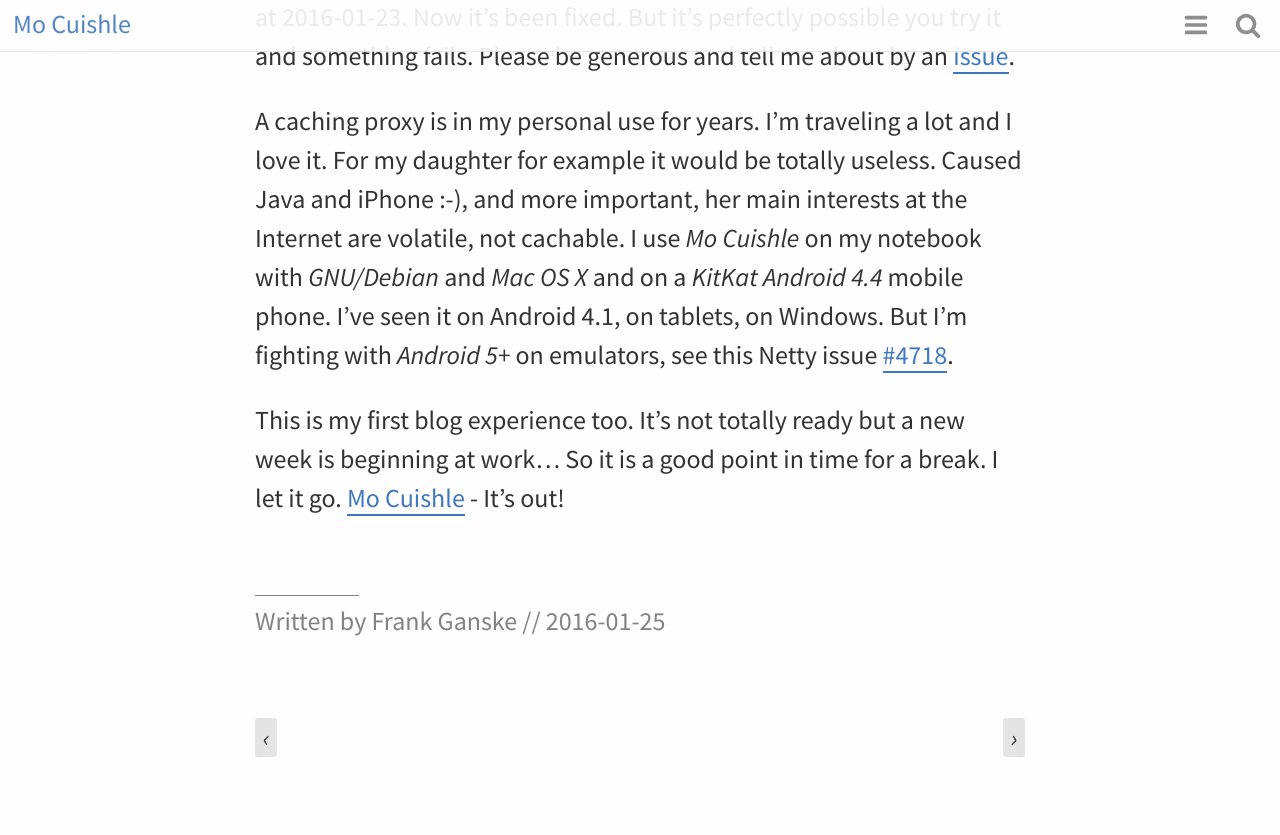
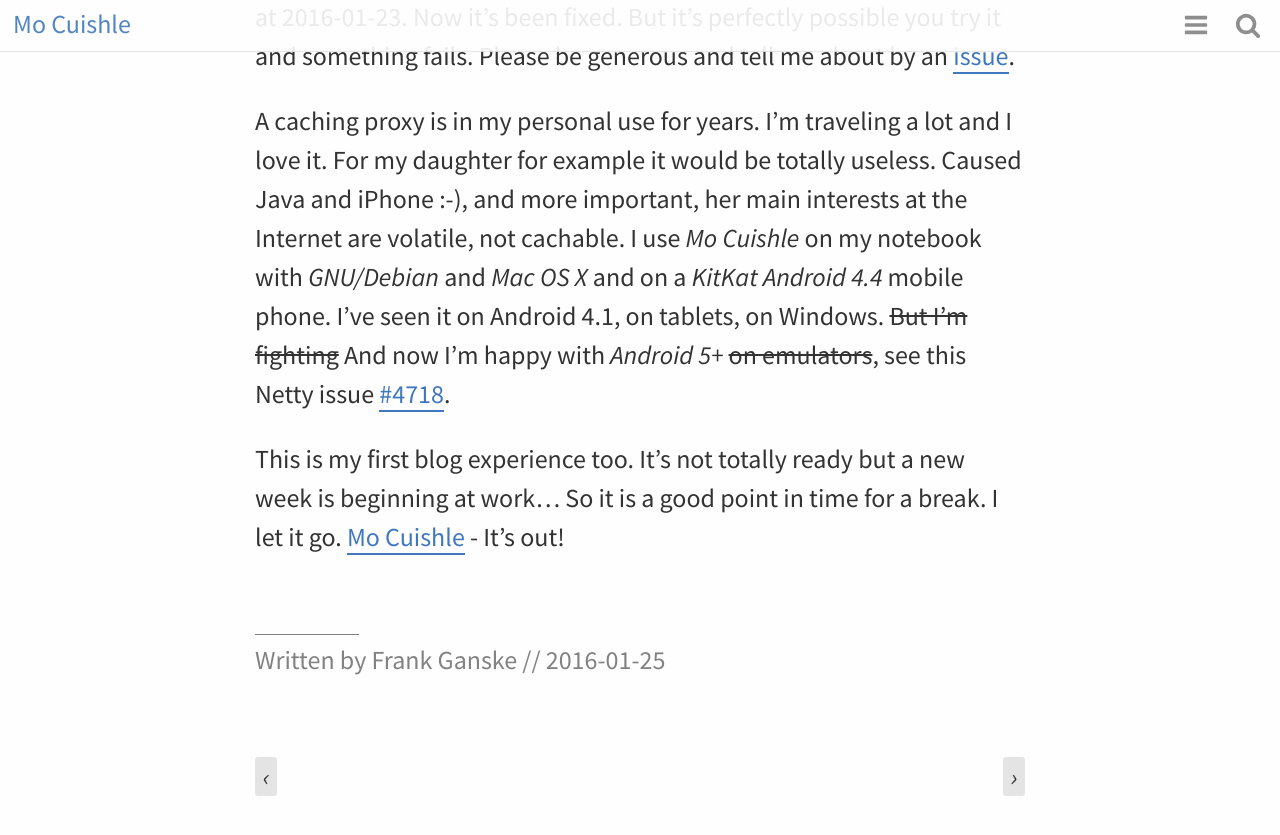
Before and after one commit to ganskef/MoCuishle, a Jekyll site: the page built from _posts/2016-01-25-it-is-out.md, in a window 1280 px wide and 900 px high, scrolled down 1200 px. Shown: the top 835 px of the window. Built offline with Jekyll 4.4.1, drawn with Linux system fonts in a browser that asks for light colours.

Commit message:
Android 5+ is fixed now.

```diff
--- a/_posts/2016-01-25-it-is-out.md
+++ b/_posts/2016-01-25-it-is-out.md
@@ -18,7 +18,7 @@ it. For my daughter for example it would be totally useless. Caused Java and
 iPhone :-), and more important, her main interests at the Internet are volatile,
 not cachable. I use *Mo Cuishle* on my notebook with *GNU/Debian* and *Mac OS X*
 and on a *KitKat* *Android 4.4* mobile phone. I've seen it on Android 4.1, on
-tablets, on Windows. But I'm fighting with *Android 5+* on emulators, see this
+tablets, on Windows. ~~But I'm fighting~~ And now I'm happy with *Android 5+* ~~on emulators~~, see this
 Netty issue [#4718](https://github.com/netty/netty/issues/4718).
 
 This is my first blog experience too. It's not totally ready but a new week is
```
